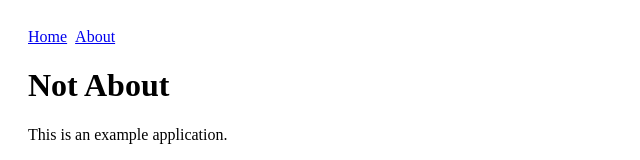
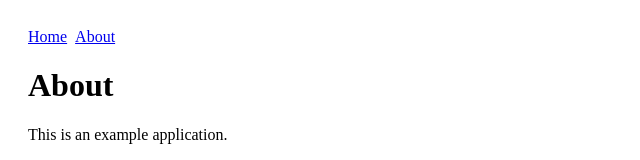
Before and after one commit to pavelkryuchkov/infra, a React (Create React App) app: page /#/about in a window 1280 px wide. Shown: the top 160 px of the page, without its empty margins (0-640 px from the left). Built offline with nearby package versions, Linux system fonts and the light colour scheme.

Commit message:
feat: add changes

```diff
--- a/src/pages/About.tsx
+++ b/src/pages/About.tsx
@@ -7,7 +7,7 @@ export const About: FC = () => {
       <Helmet>
         <title>About page</title>
       </Helmet>
-      <h1 data-testid="page-title">Not About</h1>
+      <h1 data-testid="page-title">About</h1>
       <p>This is an example application.</p>
     </>
   );
```
